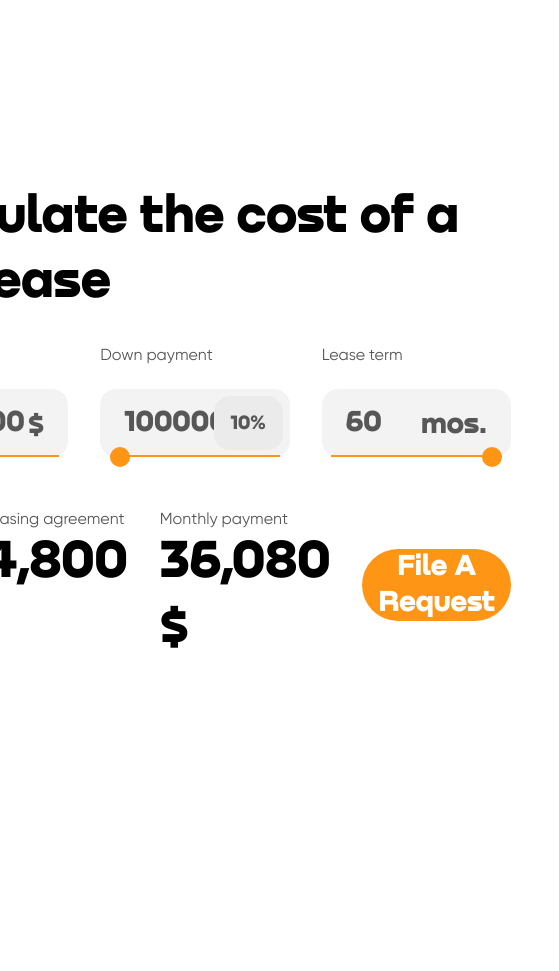
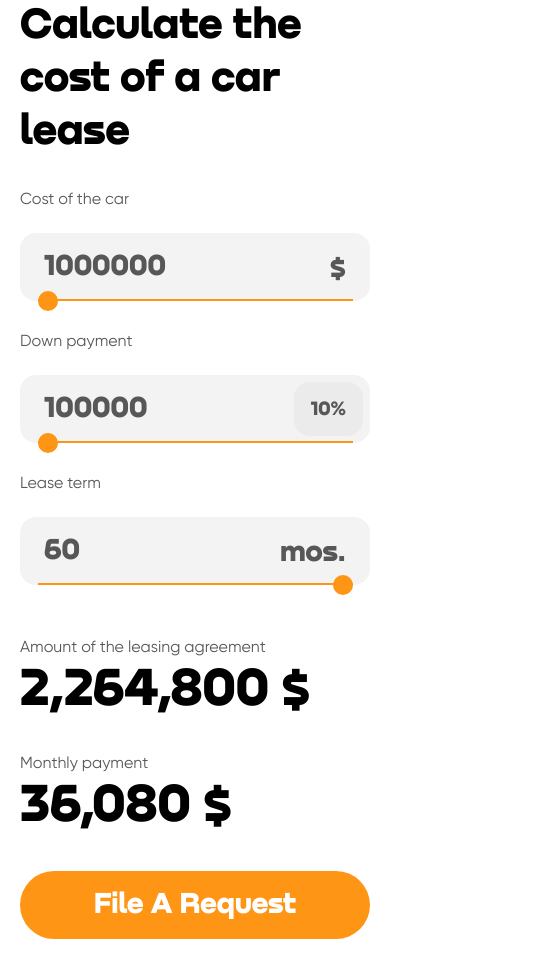
Before and after one commit to dima-sheiko/leasing-calculator, a React (Vite) app: page / in a window 390 px wide. Shown: the whole page, 559 px wide, since content can reach past the window. Before the commit the page ends 844 px from the top, so only its background shows below. Built offline with nearby package versions, Linux system fonts and the light colour scheme.

Commit message:
Add adaptive support

```diff
--- a/src/components/Button/Button.module.css
+++ b/src/components/Button/Button.module.css
@@ -29,7 +29,13 @@
   background: rgba(255, 149, 20, 0.4);
 }
 
-/* Media */
+/* Media Queries */
+
+@media (max-width: 768px) {
+  .button {
+    margin-bottom: 32px;
+  }
+}
 
 @media (max-width: 320px) {
   .button {
--- a/src/components/Header/Header.module.css
+++ b/src/components/Header/Header.module.css
@@ -1,4 +1,17 @@
 .header {
   font-size: 54px;
-  max-width: 753px;
 }
+
+/* Media Queries */
+
+@media (max-width: 768px) {
+  .header {
+    font-size: 44px;
+  }
+}
+
+@media (max-width: 320px) {
+  .header {
+    font-size: 34px;
+  }
+}
--- a/src/components/Results/Results.module.css
+++ b/src/components/Results/Results.module.css
@@ -9,3 +9,13 @@
   font-size: 54px;
   font-family: inherit;
 }
+
+@media (max-width: 320px) {
+  .label {
+    font-size: 14px;
+  }
+
+  .result {
+    font-size: 22px;
+  }
+}
--- a/src/styles/styles.css
+++ b/src/styles/styles.css
@@ -42,3 +42,29 @@
   margin-top: 22px;
   align-items: center;
 }
+
+/* Media Queries */
+
+@media (max-width: 1120px) {
+  .container {
+    padding: 0 36px;
+  }
+
+  .inputs-box {
+    grid-template-columns: 1fr;
+  }
+
+  .results-box {
+    grid-template-columns: repeat(2, 1fr);
+  }
+}
+
+@media (max-width: 768px) {
+  .container {
+    padding: 0 20px;
+  }
+
+  .results-box {
+    grid-template-columns: 1fr;
+  }
+}
```
